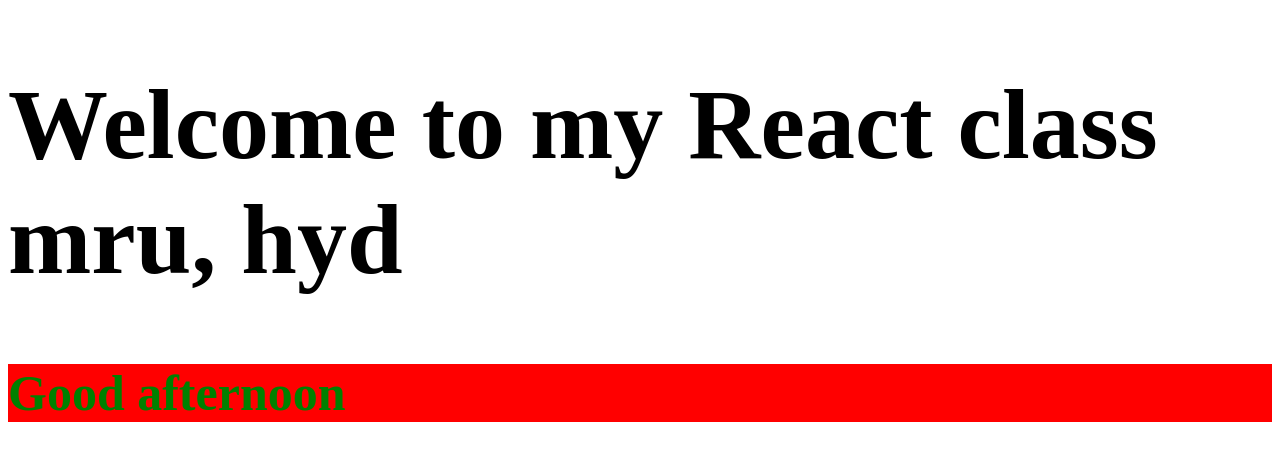
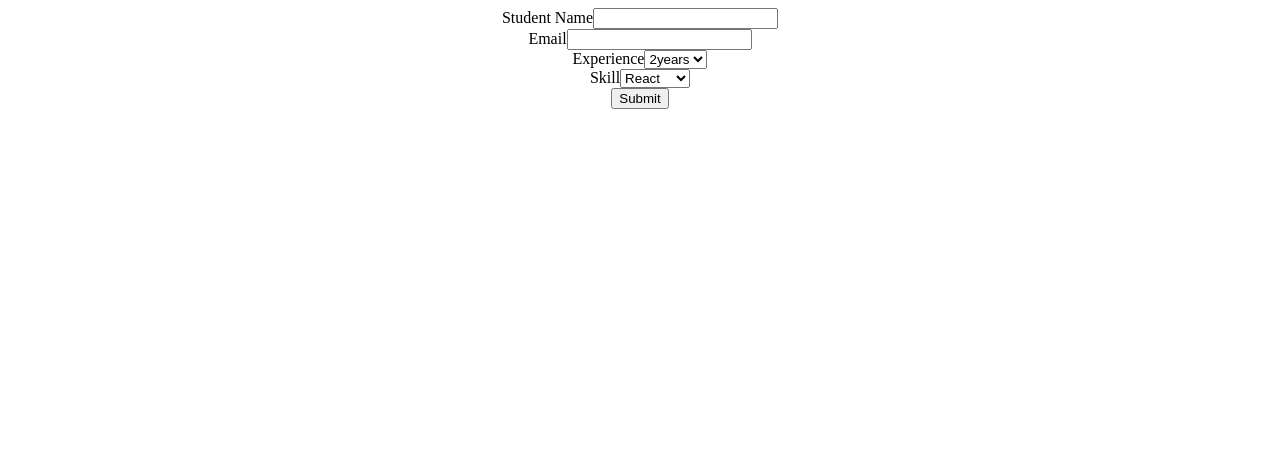
Before and after one commit to pooja-ch-132/FSD-react-training, a React (Create React App) app: page / in a window 1280 px wide. Shown: the top 460 px of the page. Built offline with nearby package versions, Linux system fonts and the light colour scheme.

Commit message:
Today files

```diff
--- a/src/App.js
+++ b/src/App.js
@@ -120,6 +120,8 @@
 import FBCStateEx from "./stateexample/FBCStateEx";
 import FunctionalComponent from "./components/FunctionalComponent";
 import "./components/Styles.css";
+import ClassComponent from "./components/ClassComponent";
+import MyForm from "./MyForm";
 const App = () => {
   return (
     <div>
@@ -130,8 +132,10 @@
       </PropChildEx>
       <Child1 university="Malla Reddy University" />
       <CBCStateEx />
-      <FBCStateEx />*/}
+      <FBCStateEx />
       <FunctionalComponent clgName="mru" city="hyd" />
+      <ClassComponent />*/}
+      <MyForm />
     </div>
   );
 };
--- /dev/null
+++ b/src/MyForm.js
@@ -0,0 +1,69 @@
+import React, { Component } from "react";
+import "./formstyle.css";
+class MyForm extends Component {
+  constructor(props) {
+    super(props);
+    this.state = {
+      textValue: " ",
+      skillValue: "Skill not selected",
+    };
+  }
+  changeSkill = (event) => {
+    this.setState({
+      skillValue: event.target.value,
+    });
+  };
+  changeMessage = (event) => {
+    this.setState({
+      textValue: event.target.value,
+    });
+  };
+
+  submitted = (event) => {
+    alert(
+      "Form is submitted successfully " +
+        `${this.state.textValue} ${this.state.skillValue}`
+    );
+    event.preventDefault();
+  };
+
+  render() {
+    return (
+      <div>
+        <form onSubmit={this.submitted}>
+          <label>Student Name</label>
+          <input
+            type="text"
+            value={this.state.textValue}
+            onChange={this.changeMessage}
+          ></input>
+          <br></br>
+          <label>Email</label>
+          <input
+            type="email"
+            value={this.state.textValue}
+            onChange={this.changeMessage}
+          ></input>
+          <br></br>
+          <label>Experience</label>
+          <select value={this.state.skillValue} onChange={this.changeSkill}>
+            <option>2years</option>
+            <option>3years</option>
+            <option>4years</option>
+          </select>
+          <br></br>
+          <label>Skill</label>
+          <select value={this.state.skillValue} onChange={this.changeSkill}>
+            <option>React</option>
+            <option>Spring</option>
+            <option>NodeJS</option>
+          </select>
+          <br></br>
+          <button type="submit">Submit</button>
+        </form>
+      </div>
+    );
+  }
+}
+
+export default MyForm;
--- /dev/null
+++ b/src/components/ClassComponent.js
@@ -0,0 +1,24 @@
+import React, { Component } from "react";
+import "./Style2.css";
+export default class ClassComponent extends Component {
+  constructor() {
+    super();
+    this.state = {
+      msg: "Hi Guys, Please Subscribe to my channel",
+      flag: true,
+    };
+  }
+  changeMsg = () => {
+    this.setState({ msg: "Thanks for subscribing!!", flag: false });
+    alert("Subscribed this channel");
+  };
+  render() {
+    let applyStyle = this.state.flag ? "msg1" : "msg2";
+    return (
+      <div>
+        <h1 className={applyStyle}>{this.state.msg}</h1>
+        <button onClick={this.changeMsg}>Subscribe</button>
+      </div>
+    );
+  }
+}
--- /dev/null
+++ b/src/components/Style2.css
@@ -0,0 +1,12 @@
+.msg1 {
+  background-color: cyan;
+  color: green;
+}
+.msg2 {
+  background-color: red;
+  color: black;
+}
+
+body {
+  text-align: center;
+}
--- /dev/null
+++ b/src/formstyle.css
@@ -0,0 +1,14 @@
+.heading1 {
+  color: yellow;
+  background-color: blueviolet;
+}
+
+.heading2 {
+  color: red;
+  background-color: black;
+}
+
+.font-style {
+  font-size: 100px;
+  font-family: "Times New Roman", Times, serif;
+}
```
Also changed, not shown: src/notes.txt.
